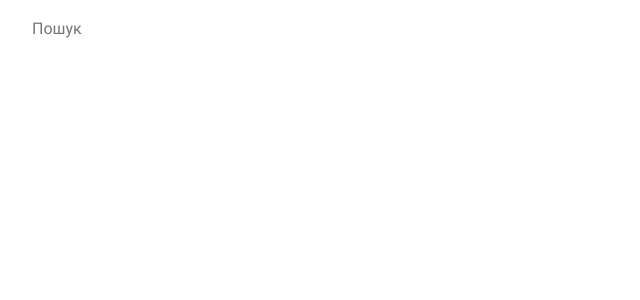
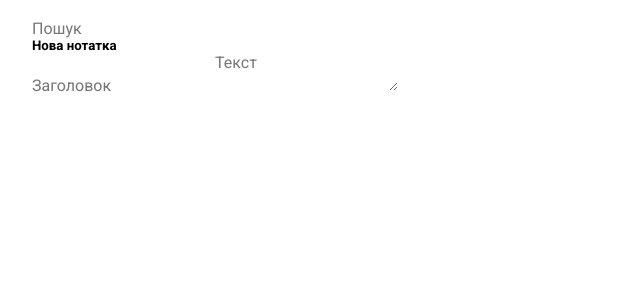
Before and after one commit to Dreyclin/softwars_test, a React (Create React App) app: page / in a window 1280 px wide. Shown: the top 300 px of the page, without its empty margins (0-640 px from the left). Built offline with nearby package versions, Linux system fonts and the light colour scheme.

Commit message:
Add: main section layout

```diff
--- a/src/App.tsx
+++ b/src/App.tsx
@@ -19,13 +19,21 @@ function App() {
 
       <aside>
         <div className="todo-item">
-          <h5 className="todo-item-title"></h5>
+          <h5 className="todo-item-title">Нова нотатка</h5>
           <p className="todo-item-description">
             <span className="todo-item-date"></span>
             <span className="todo-item-text"></span>
           </p>
         </div>
       </aside>
+
+      <main>
+        <p className="date"></p>
+        <div className="add-todo-container">
+          <input type="text" placeholder="Заголовок"/>
+          <textarea name="" id="" placeholder='Текст'></textarea>
+        </div>
+      </main>
     </div>
   );
 }
```
